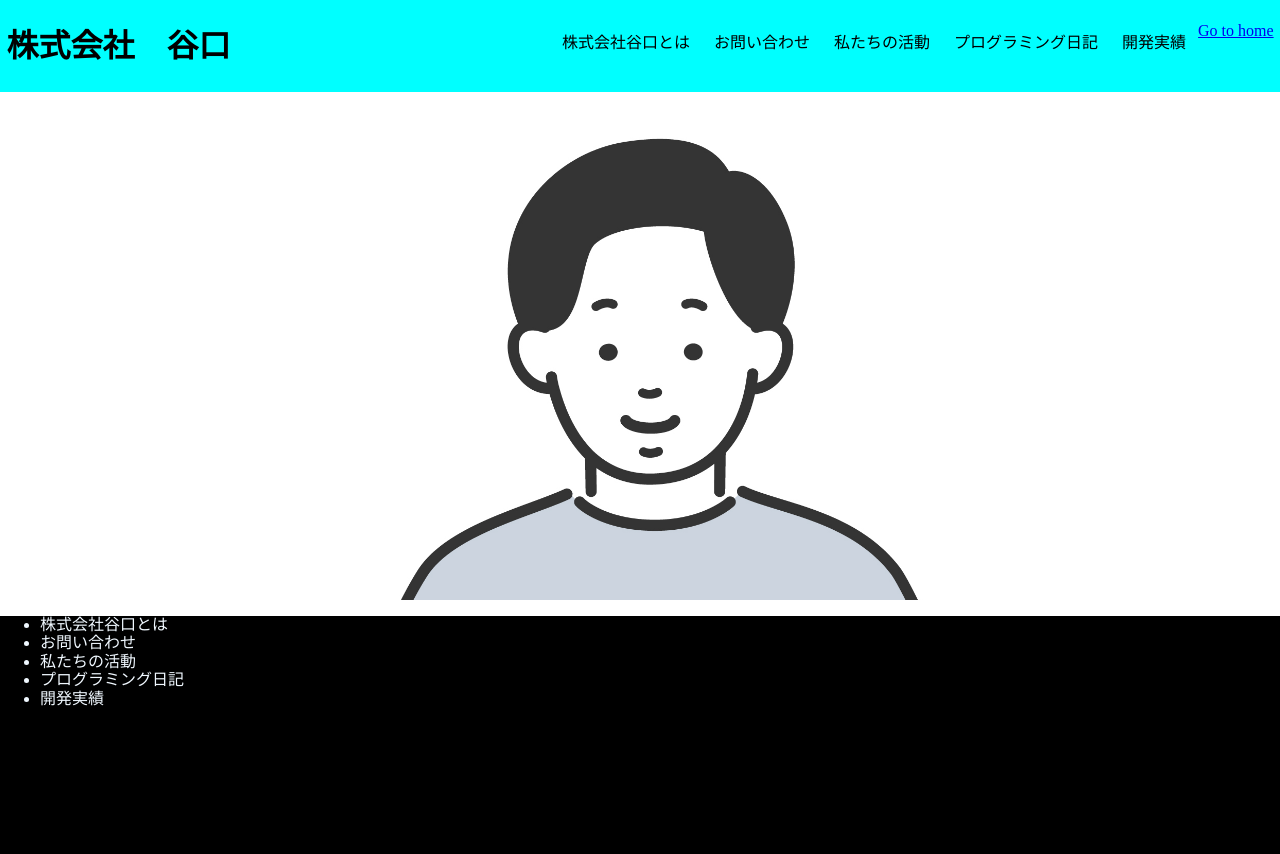
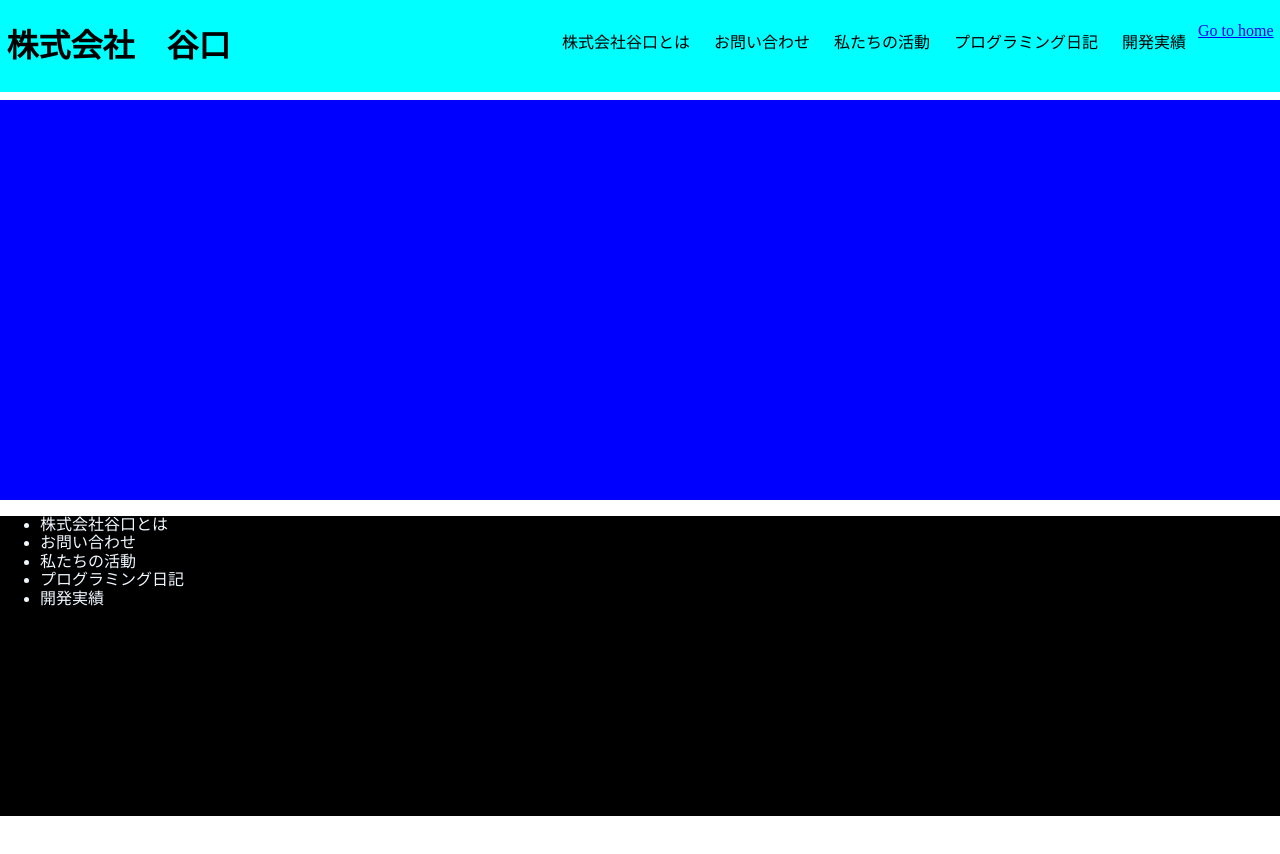
Before and after one commit to guchondayo/sidejob-myHomepage, a Vue app: page /#/ in a window 1280 px wide. Shown: the top 854 px of the page. After the commit the page ends 816 px from the top, so only its background shows below. Built offline with nearby package versions, Linux system fonts and the light colour scheme.

Commit message:
classで配列を使ったらバインドできるかどうか検証してみた

```diff
--- a/src/components/TopPage.vue
+++ b/src/components/TopPage.vue
@@ -1,25 +1,24 @@
 <template>
-    <div class="top-image">
+    <div :class="imgSrc">
+
     </div>
+
 </template>
 <script>
     export default{
         data:function(){
             return{
+                imgSrc:["img-container"]
             }
         },
         mounted:function(){
             let count = 0
             let myImage = ["pic1.jpg", "pic2.jpg", "pic3.jpg"]
             setInterval(function(){
-                console.log("ループ前の数字",count)
-                console.log("image.length",myImage.length)
                 if(count >= myImage.length){
                     count = 0;
                 }
-                console.log(myImage[count])
                 count++;
-                console.log("ループ後の数字",count)
             },2000)
                 // https://mebee.info/2021/04/08/post-32646/
                 // setintervalにthisを入れた時の入れた時のスコープ
@@ -27,10 +26,19 @@
     }
 </script>
 <style>
+    .img-container{
+        height:400px;
+        width:100%;
+        background-color: blue;
+        margin: 0;
+    }
     .top-image{
-        background-image: url(../../public/pic1.jpg);
-        background-size:cover ;
-        min-height: 500px;
+        /* background-image: url(../../public/pic1.jpg); */
+        /* background-size:cover ; */
+        object-fit: cover;
+        width: 100%;
+        height: auto;
+
         margin: 0;
     }
     /* https://jajaaan.co.jp/web-production/frontend/css-background/ */
```
Also changed, not shown: src/components/pic1.jpg (renamed from public/pic1.jpg).
